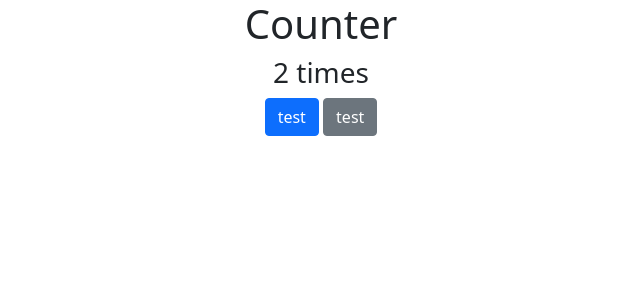
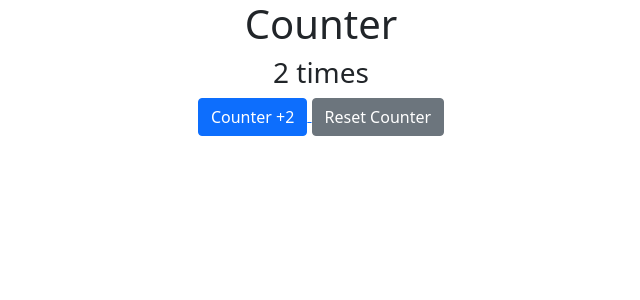
Before and after one commit to Christopher-Teague/Counter, a Flask app: page / in a window 1280 px wide. Shown: the top 300 px of the page, without its empty margins (319-959 px from the left). Run offline with Flask 2, Linux system fonts and the light colour scheme; the visitor is signed in with stand-in values (Sample User, id 1).

Commit message:
tinkering

```diff
--- a/server.py
+++ b/server.py
@@ -11,15 +11,16 @@ def visit():
         print("key 'visits' does NOT exist")
     return render_template('index.html')
 
+
 @app.route('/destroy_session')
 def reset():
     session['visits'] = int(0)
     return redirect('/')
 
-@app.route('/counter.html')
+@app.route('/counter')
 def counter():
-    session['visits'] += int(2)
-    return render_template('counter.html')
+    session['visits'] += int(1)
+    return redirect('/')
 
 
     session['visits'] = request.form['visits']
--- a/templates/index.html
+++ b/templates/index.html
@@ -8,13 +8,17 @@
     <title>Counter</title>
 </head>
 <body>
-    <div class="container-fluid">
+    <div class="container-fluid ">
         <div class="text-center">
             <h1>Counter</h1>
             <h3>{{session['visits']}} times</h3>
             <div>
-                <button class="btn btn-primary btn-md">test</button>
-                <button class="btn btn-secondary btn-md">test</button>
+                <a href="/counter">
+                <button class="btn btn-primary btn-md">Counter +2</button>
+                </a>
+                <a href="/destroy_session">
+                <button class="btn btn-secondary btn-md">Reset Counter</button>
+                </a>
             </div>
         </div>
 
```
